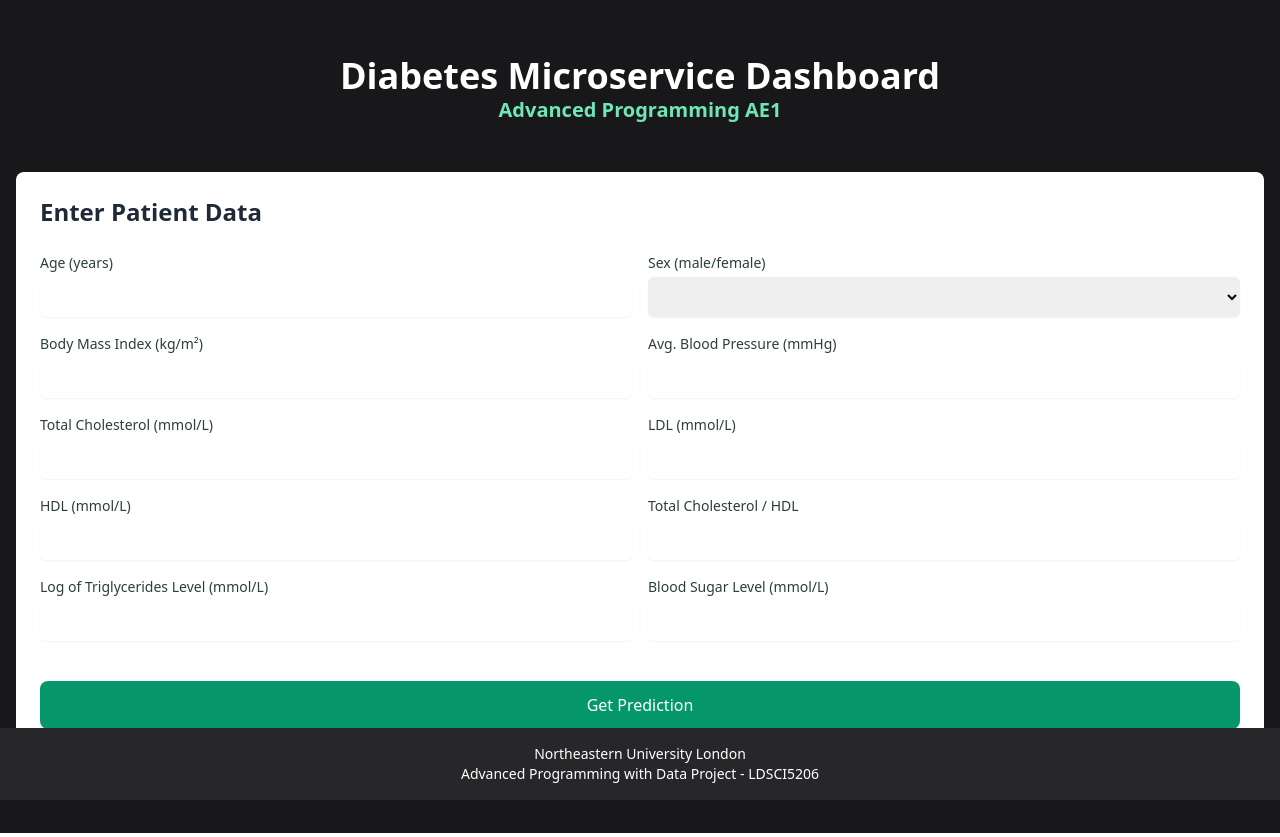
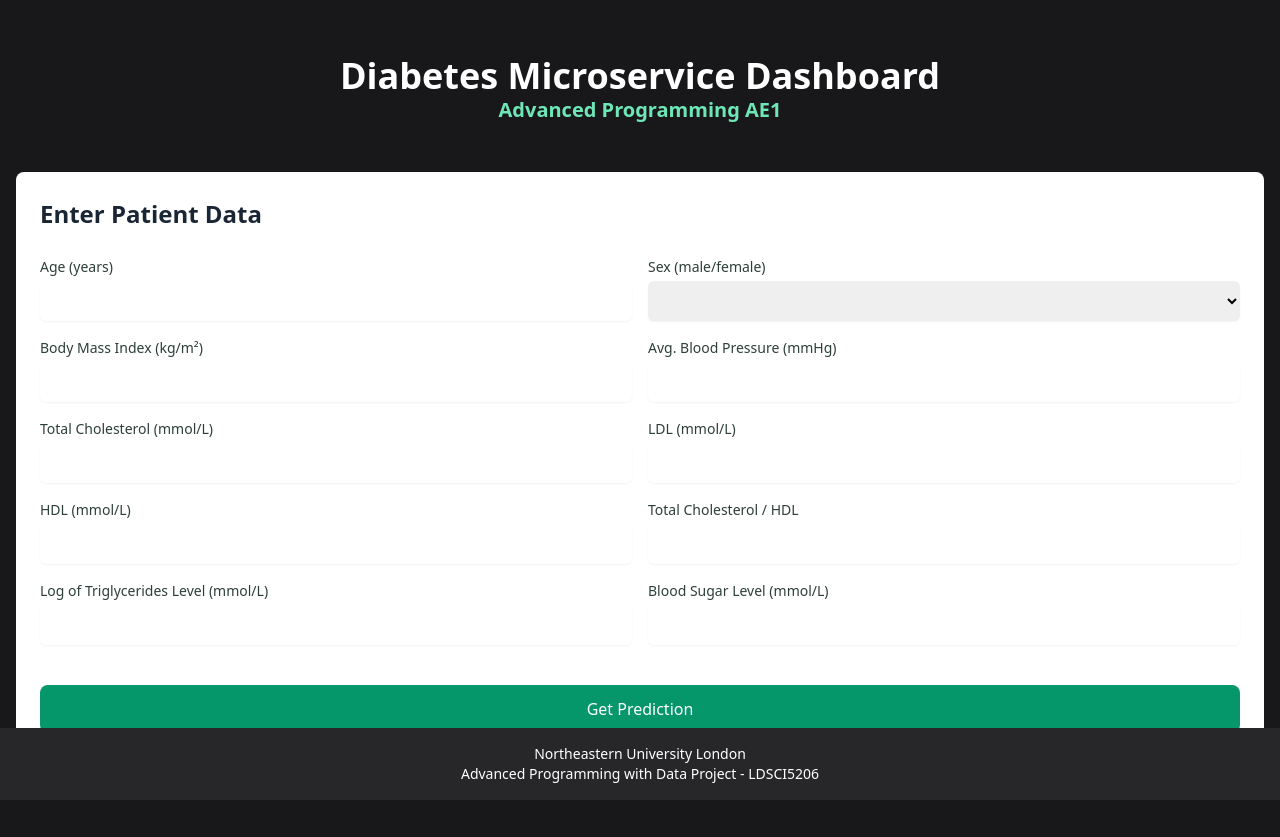
Before and after one commit to SafoanMiah/diabetes-microservice, a Flask app: page / in a window 1280 px wide. Run offline with Flask 3, Linux system fonts and the light colour scheme; some libraries are stand-ins or nearby versions.

Commit message:
class additions

```diff
--- a/app.py
+++ b/app.py
@@ -16,7 +16,7 @@ def predict():
     try:
         # Extract all the information from the form
         form_data = {
-            'age': float(request.form["age"]),
+            'age': float(request.form["agesssssssssssss"]),
             'sex': int(request.form["sex"]),
             'bmi': float(request.form["bmi"]),
             'bp': float(request.form["bp"]),
--- a/static/styles.css
+++ b/static/styles.css
@@ -40,3 +40,10 @@
 .submit-button:hover {
     background-color: #047857;
 }
+
+.subheader {
+    color: #1b2635;
+    font-size: 24px;
+    font-weight: 700;
+    margin-bottom: 24px;
+}
--- a/templates/base.html
+++ b/templates/base.html
@@ -1,7 +1,7 @@
 <!DOCTYPE html>
 <html lang="en">
 
-<!-- TEMPLATE (ABSTRACT CLASS LIKE FOR FLASK, SOURCE: https://www.geeksforgeeks.org/template-inheritance-in-flask/)-->
+<!-- BASE TEMPLATE (It's like an abstract class: https://www.geeksforgeeks.org/template-inheritance-in-flask)-->
 
 <head>
     <meta charset="UTF-8">
--- a/templates/index.html
+++ b/templates/index.html
@@ -1,3 +1,5 @@
+<!-- Main page for inputting data for the user to use -->
+
 {% extends "base.html" %}
 
 {% block title %}Input{% endblock %}
@@ -5,16 +7,19 @@
 {% block content %}
 <!-- Input Form Section -->
 <div class="bg-white rounded-lg p-6">
-    <h3 class="text-2xl font-bold mb-6 text-gray-800">Enter Patient Data</h3>
+    <h3 class="subheader">Enter Patient Data</h3>
+
     <form action="/predict" method="POST" class="space-y-10">
+
         <div class="grid grid-cols-2 gap-4">
+            <!-- Multiple divs used for thier own section in the grid -->
             <div>
                 <label for="age" class="form-label">Age (years)</label>
-                <input type="number" id="age" name="age" step="any" class="form-input" required>
+                <input type="number" name="age" class="form-input" required>
             </div>
             <div>
                 <label for="sex" class="form-label">Sex (male/female)</label>
-                <select id="sex" name="sex" class="form-input" required>
+                <select name="sex" class="form-input" required>
                     <option value=""></option>
                     <option value="1">Male</option>
                     <option value="0">Female</option>
@@ -22,35 +27,35 @@
             </div>
             <div>
                 <label for="bmi" class="form-label">Body Mass Index (kg/m²)</label>
-                <input type="number" id="bmi" name="bmi" step="any" class="form-input" required>
+                <input type="number"  name="bmi" class="form-input" required>
             </div>
             <div>
                 <label for="bp" class="form-label">Avg. Blood Pressure (mmHg)</label>
-                <input type="number" id="bp" name="bp" step="any" class="form-input" required>
+                <input type="number" name="bp" class="form-input" required>
             </div>
             <div>
                 <label for="tc" class="form-label">Total Cholesterol (mmol/L)</label>
-                <input type="number" id="tc" name="tc" step="any" class="form-input" required>
+                <input type="number" name="tc" class="form-input" required>
             </div>
             <div>
                 <label for="ldl" class="form-label">LDL (mmol/L)</label>
-                <input type="number" id="ldl" name="ldl" step="any" class="form-input" required>
+                <input type="number" name="ldl" class="form-input" required>
             </div>
             <div>
                 <label for="hdl" class="form-label">HDL (mmol/L)</label>
-                <input type="number" id="hdl" name="hdl" step="any" class="form-input" required>
+                <input type="number" name="hdl" class="form-input" required>
             </div>
             <div>
                 <label for="tch" class="form-label">Total Cholesterol / HDL</label>
-                <input type="number" id="tch" name="tch" step="any" class="form-input" required>
+                <input type="number" name="tch" class="form-input" required>
             </div>
             <div>
                 <label for="ltg" class="form-label">Log of Triglycerides Level (mmol/L)</label>
-                <input type="number" id="ltg" name="ltg" step="any" class="form-input" required>
+                <input type="number" name="ltg" class="form-input" required>
             </div>
             <div>
                 <label for="glu" class="form-label">Blood Sugar Level (mmol/L)</label>
-                <input type="number" id="glu" name="glu" step="any" class="form-input" required>
+                <input type="number" name="glu" class="form-input" required>
             </div>
         </div>
 
--- a/templates/result.html
+++ b/templates/result.html
@@ -1,7 +1,9 @@
+<!--
 Page shown on sucessful prediction, it contains:
 - Inputted details
 - Risk of diabetes
 - Visualizations using altair
+-->
 
 
 {% extends "base.html" %}
@@ -18,7 +20,7 @@ Page shown on sucessful prediction, it contains:
 {% block content %}
 
 <div class="bg-white rounded-lg p-6 mb-8">
-    <h3 class="text-2xl font-bold mb-6 text-gray-800">Prediction & Analysis</h3>
+    <h3 class="subheader">Prediction & Analysis</h3>
 
     <!-- Prediction Result -->
     <div class="mb-8">
@@ -49,6 +51,7 @@ Page shown on sucessful prediction, it contains:
                 <span class="font-semibold">Age:</span> {{ form_data.age }} years
             </div>
             <div class="input-show">
+                <!-- Revert back to string format-->
                 <span class="font-semibold">Sex:</span> {{ 'Male' if form_data.sex == 1 else 'Female' }}
             </div>
             <div class="input-show">
```
Also changed, not shown: templates/error.html (+5 -5 lines), static/script.js (deleted), static/visualization.js (deleted).
